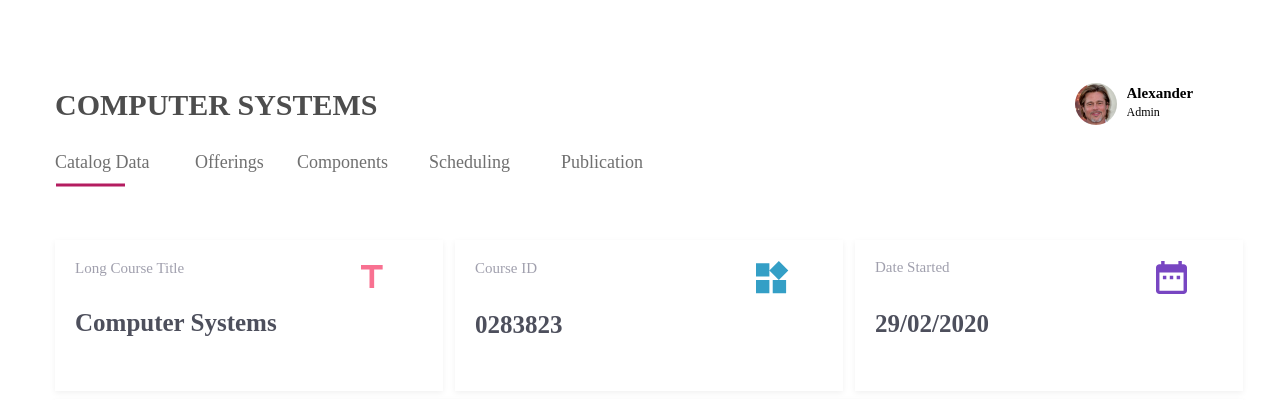
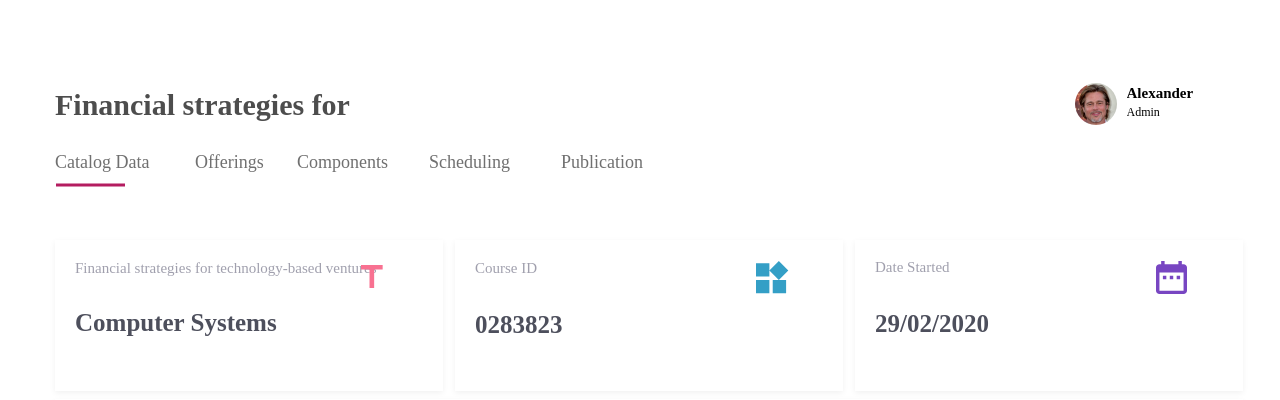
Before and after one commit to MaxVerhagen/Course_Catalogue_Editor, a Rails app: page /courses/1 in a window 1280 px wide. Shown: the top 400 px of the page. Run offline with Rails 7, Linux system fonts and the light colour scheme; data comes from the database, SQL or seed files in the repository; style sheets or scripts are compiled from the project's sources; parts of the project's set-up code (start-up, migrations or seed data) failed here and were passed over; some libraries are stand-ins or nearby versions.

Commit message:
Adding dynamic course titles

```diff
--- a/app/controllers/courses_controller.rb
+++ b/app/controllers/courses_controller.rb
@@ -31,6 +31,7 @@
 	# GET /courses/1
 	# GET /courses/1.json
 	def show
+		@course = Course.find params[:id]
 	end
 
 	# POST /search
--- a/app/views/courses/show.html.haml
+++ b/app/views/courses/show.html.haml
@@ -15,7 +15,7 @@
   %body
     #View_Page___1
       #COMPUTER_SYSTEMS_UG
-        %span COMPUTER SYSTEMS UG
+        %span= @course.long_title
       #Total_Earnings
         %svg.BG
           %rect#BG{:fill => "rgba(255,255,255,1)", :height => "133", :rx => "0", :ry => "0", :width => "370", :x => "0", :y => "0"}
@@ -36,7 +36,7 @@
         #Computer_Systems
           %span Computer Systems
         #Long_Course_Title
-          %span Long Course Title
+          %span= @course.long_title
       #Total_Views_A23_Group_4
         %svg.BG_A23_Rectangle_4
           %rect#BG_A23_Rectangle_4{:fill => "rgba(255,255,255,1)", :height => "345", :rx => "0", :ry => "0", :width => "1170", :x => "0", :y => "0"}
```
Also changed, not shown: db/seeds.rb (+4 -3 lines). Lines whose indentation alone changed are shown as unchanged.
